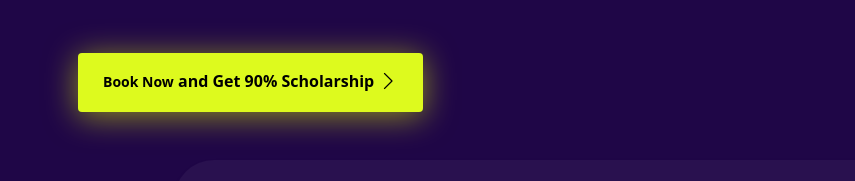
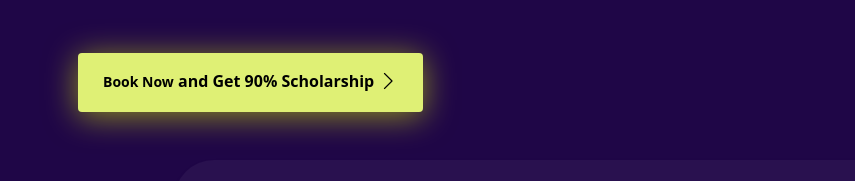
Before and after one commit to arun-pratap/quedemy, a Gatsby site: page / in a window 1280 px wide. Shown: the part 410-591 px from the top of the page, 0-855 px from the left. Built offline with nearby package versions, Linux system fonts and the light colour scheme; Gatsby itself is replaced by a stand-in of ours.

Commit message:
initial commit

```diff
--- a/src/style/custom.css
+++ b/src/style/custom.css
@@ -19,8 +19,10 @@
 
     --highlight-color:hsl(187deg 100% 50%);
 
-    --cta-color: hsl(65, 100%, 50%);
+    --cta-color: #eaff00;
     --cta-color:hsl(68, 96%, 55%);
+    --cta-color:hsl(63, 100%, 50%);
+    --cta-color:hsl(68, 80%, 70%);
 
     --icon-darkbg-color-1: #75d1f0;
     /* preferred 👆*/
```
